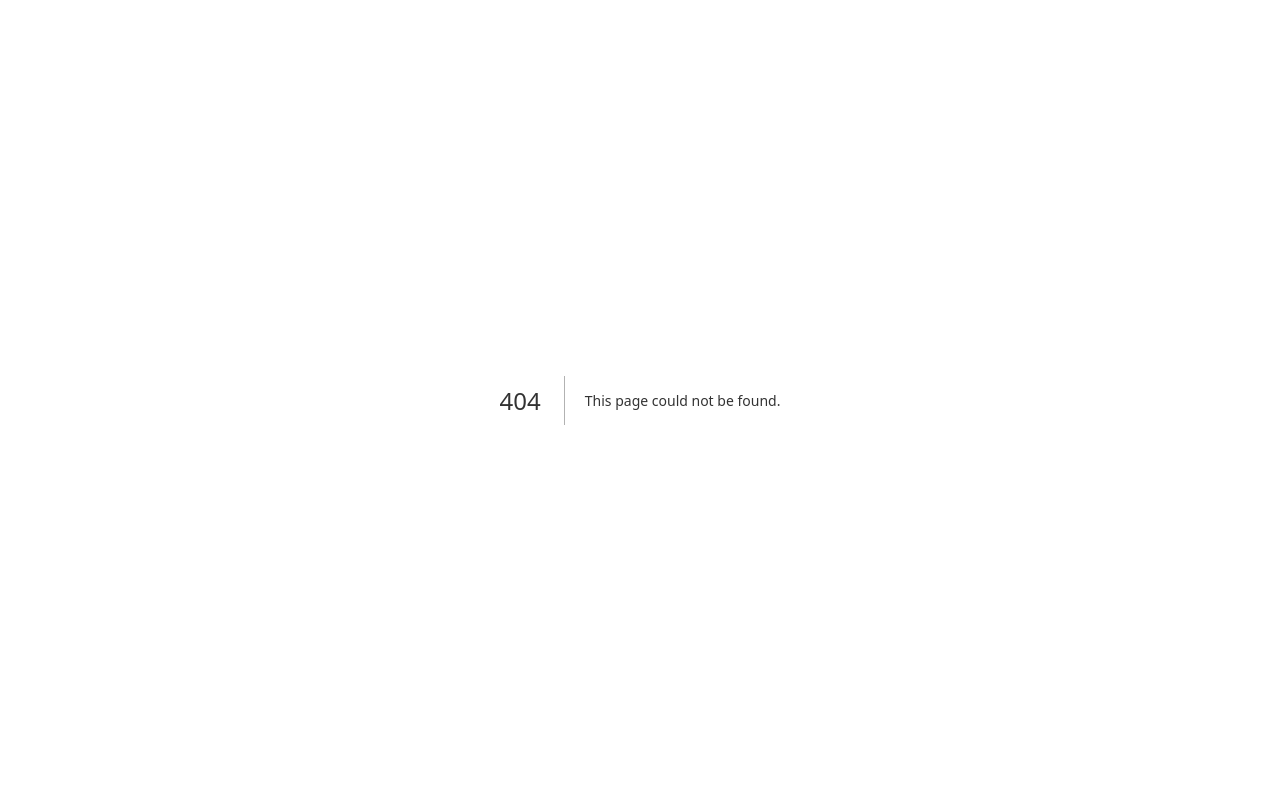
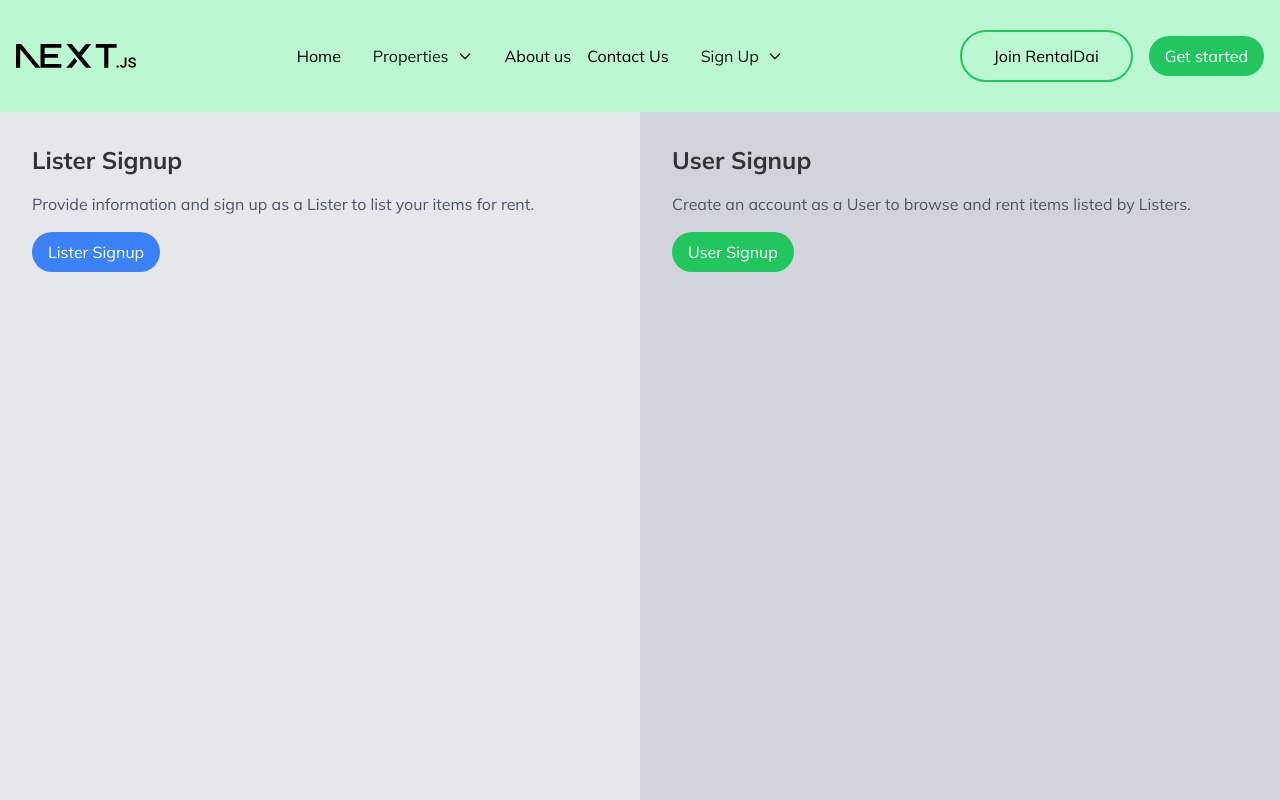
Before and after one commit to dippes10/rental-dai-frontend, a Next.js app: page /signup-page in a window 1280 px wide. Before the commit this address had no page. Shown: the top 800 px of the page. Built offline with nearby package versions, Linux system fonts and the light colour scheme.

Commit message:
xombined two signup-pages

```diff
--- a/components/Button/index.tsx
+++ b/components/Button/index.tsx
@@ -1,24 +1,25 @@
-import React from 'react'
+import React from 'react';
 
-interface ButtonTypes {
-  title: string
-  onClick: () => void
-  type?: 'outline'
-  containerStyles?: string
+interface ButtonProps {
+  title: string;
+  onClick: () => void;
+  type?: 'outline';
+  containerStyles?: string;
 }
 
-const Button = ({ title, onClick, type, containerStyles }: ButtonTypes) => {
+const Button: React.FC<ButtonProps> = ({ title, onClick, type, containerStyles }) => {
+  const baseStyles = 'py-3 px-8 rounded-full transition-all duration-300 focus:outline-none';
+  const primaryStyles = 'bg-primary-500 text-white hover:bg-primary-400';
+  const outlineStyles =
+    'border-2 border-green-500 text-primary-500 bg-transparent hover:bg-green-500 hover:text-white';
+
+  const buttonStyles = `${baseStyles} ${type === 'outline' ? outlineStyles : primaryStyles} ${containerStyles}`;
+
   return (
-    <button
-      className={`${containerStyles} py-3 md:px-20 px-8 rounded-[40px] bg-primary-500 hover:bg-primary-400 transition-colors font-semiBold text-purple ${
-        type === 'outline' &&
-        'border-2 border-primary-500 text-primary-600 bg-transparent hover:bg-primary-500 hover:text-white'
-      }`}
-      onClick={onClick}
-    >
+    <button className={buttonStyles} onClick={onClick}>
       {title}
     </button>
-  )
-}
+  );
+};
 
-export default Button
+export default Button;
--- a/components/header/index.tsx
+++ b/components/header/index.tsx
@@ -1,13 +1,13 @@
-import React, { useState, useCallback } from 'react';
+// Import necessary modules and components
+import React, { useState } from 'react';
 import Image from 'next/image';
 import Link from 'next/link';
 import { useRouter } from 'next/router';
 import Button from '../Button';
 import Dropdown from './Dropdown';
-
-// Import the Header object
 import { Header as HeaderData, NavItemProps } from '../../constants';
 
+// Your existing Header component
 interface HeaderProps {
   HeaderNav: NavItemProps[];
 }
@@ -15,11 +15,10 @@ interface HeaderProps {
 const Header: React.FC<HeaderProps> = () => {
   const [showMenu, setShowMenu] = useState(false);
   const router = useRouter();
-  // Use the Header object data
   const HeaderNav = HeaderData.HeaderNav;
 
   const handleClick = () => {
-    router.push('/contact');
+    router.push('/signup-page');
     setShowMenu(false);
   };
 
@@ -27,17 +26,15 @@ const Header: React.FC<HeaderProps> = () => {
     <header>
       <nav className="bg-green-200 text-white p-4">
         <div className="container mx-auto flex items-center justify-between h-20 text-black">
-          {/* Logo */}
           <Link href="/">
-            <div className="flex items-center cursor-pointer">
+            <div className="flex items-center cursor-pointer transition duration-300 hover:opacity-80">
               <Image src="/next.svg" alt="Rental-Dai Logo" width={120} height={40} />
             </div>
           </Link>
           <div className={`lg:hidden ${showMenu ? 'block' : 'hidden'}`}>
-            {/* Mobile menu button */}
             <button
               onClick={() => setShowMenu(!showMenu)}
-              className="text-black focus:outline-none"
+              className="text-black focus:outline-none transition duration-300 hover:opacity-80"
             >
               {showMenu ? (
                 <svg
@@ -63,7 +60,6 @@ const Header: React.FC<HeaderProps> = () => {
             </button>
           </div>
           <div className="hidden lg:flex items-center space-x-4">
-            {/* Render navigation links horizontally */}
             {HeaderNav.map((item) => (
               <div key={item.id} className="relative group">
                 {item.subNavItems ? (
@@ -73,7 +69,7 @@ const Header: React.FC<HeaderProps> = () => {
                     <div
                       className={`${
                         router.pathname === item.navLink ? 'underline' : 'hover:underline'
-                      } cursor-pointer text-black`}
+                      } cursor-pointer text-black transition duration-300 hover:opacity-80`}
                     >
                       {item.navItem}
                     </div>
@@ -83,8 +79,7 @@ const Header: React.FC<HeaderProps> = () => {
             ))}
           </div>
           <div className="flex items-center">
-            {/* Your login and signup buttons */}
-            <div className="text-black hover:text-red mr-4 transition duration-300 cursor-pointer">
+            <div className="text-black transition duration-300 hover:text-red mr-4 cursor-pointer">
               <Button type="outline" title="Join RentalDai" onClick={handleClick} />
             </div>
             <div className="bg-green-500 hover:bg-green-600 text-white py-2 px-4 rounded-full transition duration-300 cursor-pointer">
--- /dev/null
+++ b/pages/signup-page.tsx
@@ -0,0 +1,66 @@
+// Import necessary modules from React
+import React from 'react';
+import AppLayout from '../components/AppLayout';
+
+// Define your functional component
+const SignupPage: React.FC = () => {
+  // Function to handle ListerSignup
+  const handleListerSignup = () => {
+    // Add logic for ListerSignup
+    console.log('ListerSignup clicked');
+  };
+
+  // Function to handle UserSignup
+  const handleUserSignup = () => {
+    // Add logic for UserSignup
+    console.log('UserSignup clicked');
+  };
+
+  // Return the JSX for the component
+  return (
+    <AppLayout>
+      <div className="flex h-screen">
+        {/* Left side (ListerSignup) */}
+        <div className="w-1/2 bg-gray-200 p-8">
+          <h2 className="text-2xl font-bold mb-4">Lister Signup</h2>
+          <p className="text-gray-600">
+            Provide information and sign up as a Lister to list your items for rent.
+          </p>
+          <button
+            onClick={handleListerSignup}
+            className="mt-4 bg-blue-500 hover:bg-blue-600 text-white py-2 px-4 rounded-full"
+          >
+            Lister Signup
+          </button>
+        </div>
+
+        {/* Right side (UserSignup) */}
+        <div className="w-1/2 bg-gray-300 p-8">
+          <h2 className="text-2xl font-bold mb-4">User Signup</h2>
+          <p className="text-gray-600">
+            Create an account as a User to browse and rent items listed by Listers.
+          </p>
+          <button
+            onClick={handleUserSignup}
+            className="mt-4 bg-green-500 hover:bg-green-600 text-white py-2 px-4 rounded-full"
+          >
+            User Signup
+          </button>
+        </div>
+      </div>
+
+      {/* Bottom buttons */}
+      <div className="flex justify-center mt-8">
+        <button className="bg-blue-500 hover:bg-blue-600 text-white py-2 px-4 rounded-full mr-4">
+          Lister Signup
+        </button>
+        <button className="bg-green-500 hover:bg-green-600 text-white py-2 px-4 rounded-full">
+          User Signup
+        </button>
+      </div>
+    </AppLayout>
+  );
+};
+
+// Export the component
+export default SignupPage;
```
